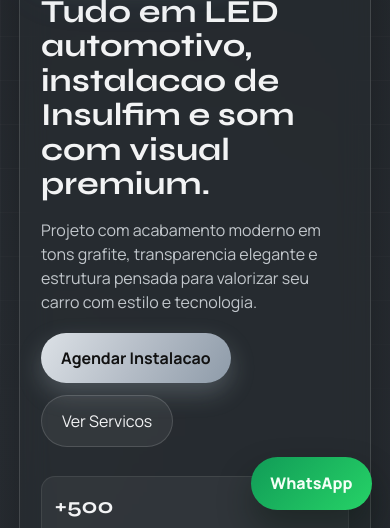
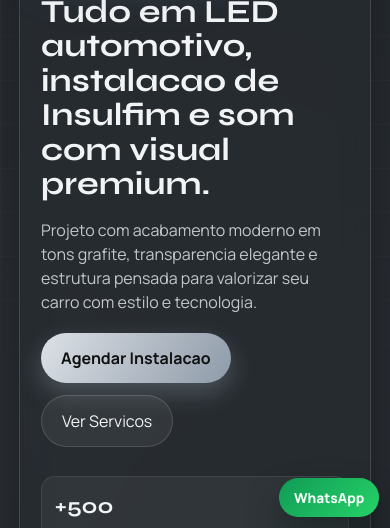
Before and after one commit to Fabianooliveirasilva/Landing_Page_Led_insufilm, a plain HTML site: page index.html in a window 390 px wide. Shown: the part 316-844 px from the top of the page. Drawn offline with Linux system fonts and the light colour scheme.

Commit message:
fix: melhorar responsividade do botao flutuante do WhatsApp

```diff
--- a/styles.css
+++ b/styles.css
@@ -586,15 +586,19 @@ h1 {
 
 .whatsapp-float {
   position: fixed;
-  right: 1.15rem;
-  bottom: 1.15rem;
+  right: max(0.9rem, env(safe-area-inset-right));
+  bottom: max(0.9rem, env(safe-area-inset-bottom));
   z-index: 20;
   text-decoration: none;
   color: #f3fff6;
   background: linear-gradient(135deg, #119b57, #26d367);
   font-weight: 800;
+  font-size: clamp(0.86rem, 2.9vw, 1rem);
+  line-height: 1;
   border-radius: 999px;
-  padding: 0.9rem 1.2rem;
+  padding: 0.85rem 1.05rem;
+  max-width: min(70vw, 240px);
+  white-space: nowrap;
   box-shadow: 0 18px 34px rgba(8, 25, 15, 0.45);
   transition:
     transform 180ms ease,
@@ -706,4 +710,11 @@ footer {
   .stats {
     grid-template-columns: 1fr;
   }
+
+  .whatsapp-float {
+    right: max(0.7rem, env(safe-area-inset-right));
+    bottom: max(0.7rem, env(safe-area-inset-bottom));
+    padding: 0.78rem 0.9rem;
+    max-width: 58vw;
+  }
 }
```
